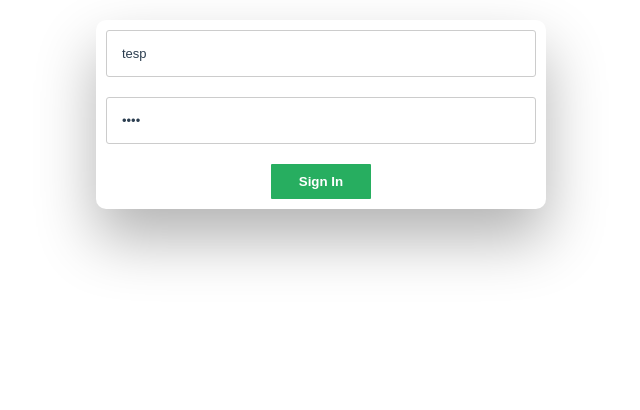
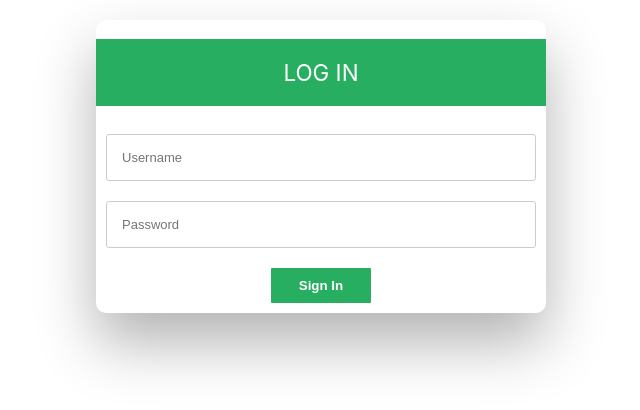
Before and after one commit to RuslanDenha/thermo_co, a React (Create React App) app: page / in a window 1280 px wide. Shown: the top 410 px of the page, without its empty margins (339-979 px from the left). Built offline with nearby package versions, Linux system fonts and the light colour scheme.

Commit message:
Login with redux + routing first step

```diff
--- a/package.json
+++ b/package.json
@@ -3,6 +3,7 @@
   "version": "0.1.0",
   "private": true,
   "dependencies": {
+    "@reduxjs/toolkit": "^1.8.3",
     "@testing-library/jest-dom": "^5.16.5",
     "@testing-library/react": "^13.3.0",
     "@testing-library/user-event": "^13.5.0",
@@ -10,6 +11,8 @@
     "classnames": "^2.3.1",
     "react": "^18.2.0",
     "react-dom": "^18.2.0",
+    "react-redux": "^8.0.2",
+    "react-router-dom": "^6.3.0",
     "react-scripts": "5.0.1",
     "web-vitals": "^2.1.4"
   },
--- a/src/App.js
+++ b/src/App.js
@@ -1,10 +1,16 @@
 import './App.css';
+import {
+    Routes,
+    Route,
+} from "react-router-dom";
 import LogIn from "Components/Pages/LogIn/LogIn";
 
 function App() {
   return (
     <div className="App">
-      <LogIn />
+        <Routes>
+            <Route path="/" element={<LogIn />} />
+        </Routes>
     </div>
   );
 }
--- a/src/Components/Pages/LogIn/LogIn.css
+++ b/src/Components/Pages/LogIn/LogIn.css
@@ -20,3 +20,13 @@
     box-shadow: 0 30px 60px 0 rgba(0,0,0,0.3);
     text-align: center;
 }
+
+.formHeader {
+    background: #27AE60;
+    padding: 20px;
+    font-size: 1.4em;
+    font-weight: normal;
+    text-align: center;
+    text-transform: uppercase;
+    color: #fff;
+}
--- a/src/Components/Pages/LogIn/LogIn.js
+++ b/src/Components/Pages/LogIn/LogIn.js
@@ -1,50 +1,50 @@
-import { useState } from "react";
+import { useState, useEffect } from "react";
+import { useSelector, useDispatch } from 'react-redux';
+import { useNavigate } from "react-router-dom";
+
 import Input from 'Components/Widgets/Input/Input';
 import Button from 'Components/Widgets/Button/Button';
 import ErrorLine from 'Components/Widgets/ErrorLine/ErrorLine';
-import axios from "axios";
+import { login, userSelector } from 'Redux/User/UserSlice'
+
 import './LogIn.css'
 
-const logInSuccess = 'logInSuccess'
-const logInFail = 'logInFail'
+const LogIn = () => {
+    const navigate = useNavigate();
+    const dispatch = useDispatch();
 
-const LogIn = () => {
-    const [username, setUsername] = useState('tesp')
-    const [password, setPassword] = useState('1234')
-    const [logInResult, setLogInResult] = useState()
+    const { isSuccess, isError, errorMessage } = useSelector(userSelector);
 
-    const onLogin = async () => {
-        try {
-            const data = new FormData()
-            data.append('username', username)
-            data.append('password', password)
+    useEffect(() => {
+        if (isSuccess) navigate("/")
+    }, [isSuccess])
 
-            await axios.post('http://127.0.0.1:8000/auth/login', data)
+    const [username, setUsername] = useState('')
+    const [password, setPassword] = useState('')
 
-            setLogInResult(logInSuccess)
-        } catch (e) {
-            setLogInResult(logInFail)
-        }
-    }
-
-    if (logInResult === logInSuccess) {
-        return (
-            <div className='wrapper' >
-                <div className='formContent'>
-                    We Logged you in!
-                </div>
-            </div>
-        )
-    }
+    const onLogin = () => {
+        dispatch(login({ username, password }));
+    };
 
     return (
         <div className='wrapper' >
             <div className='formContent'>
-                <Input type="text" value={username} onChange={setUsername}/>
-                <Input type="password" value={password} onChange={setPassword}/>
+                <h2 className='formHeader'>LOG IN</h2>
+                <Input
+                    type="text"
+                    value={username}
+                    onChange={setUsername}
+                    placeholder='Username'
+                />
+                <Input
+                    type="password"
+                    value={password}
+                    onChange={setPassword}
+                    placeholder='Password'
+                />
 
-                <ErrorLine isActive={logInResult === logInFail} >
-                    We failed to log you in
+                <ErrorLine isActive={isError} >
+                    {errorMessage}
                 </ErrorLine>
 
                 <Button onClick={onLogin}>
--- a/src/Components/Widgets/Input/Input.js
+++ b/src/Components/Widgets/Input/Input.js
@@ -1,6 +1,6 @@
 import './input.css'
 
-const Input = ({ type, value, onChange }) => {
+const Input = ({ type, value, onChange, placeholder }) => {
 
     const handleOnChange = e => onChange(e.target.value)
 
@@ -9,6 +9,7 @@ const Input = ({ type, value, onChange }) => {
             type={type}
             value={value}
             onChange={handleOnChange}
+            placeholder={placeholder}
         />
     )
 }
--- /dev/null
+++ b/src/Redux/User/UserSlice.js
@@ -0,0 +1,49 @@
+import { createSlice, createAsyncThunk } from "@reduxjs/toolkit"
+import { postRequest } from 'helper'
+
+export const login = createAsyncThunk(
+    "user/login",
+    async ({ username, password }, thunkAPI) => {
+        if (!username || !password) {
+            return thunkAPI.rejectWithValue('Form fields are empty')
+        }
+        try {
+            const data = new FormData()
+            data.append('username', username)
+            data.append('password', password)
+            const response = await postRequest('auth/login', data)
+
+            localStorage.setItem("token", response.data.access_token)
+            return { username }
+
+        } catch (e) {
+            return thunkAPI.rejectWithValue(e.response.data.detail)
+        }
+    }
+)
+
+export const userSlice = createSlice({
+    name: "user",
+    initialState: {
+        username: '',
+        isSuccess: false,
+        isError: false,
+        errorMessage: "",
+    },
+    extraReducers: {
+        [login.fulfilled]: (state, action) => {
+            state.username = action.payload.username;
+            state.isSuccess = true;
+            state.isError = false;
+            state.errorMessage = '';
+        },
+        [login.rejected]: (state, action) => {
+            state.username = null;
+            state.isSuccess = false;
+            state.isError = true;
+            state.errorMessage = action.payload;
+        }
+    }
+})
+
+export const userSelector = state => state.user
--- /dev/null
+++ b/src/Redux/store.js
@@ -0,0 +1,8 @@
+import { configureStore } from "@reduxjs/toolkit"
+import { userSlice } from "Redux/User/UserSlice"
+
+export default configureStore({
+    reducer: {
+        user: userSlice.reducer,
+    },
+})
--- /dev/null
+++ b/src/helper.js
@@ -0,0 +1,5 @@
+import axios from "axios";
+
+const baseUrl = 'http://127.0.0.1:8000/'
+
+export const postRequest = (url, data) => axios.post(`${baseUrl}${url}`, data)
--- a/src/index.js
+++ b/src/index.js
@@ -4,10 +4,19 @@ import './index.css';
 import App from './App';
 import reportWebVitals from './reportWebVitals';
 
+import { Provider } from "react-redux";
+import store from "Redux/store";
+
+import { BrowserRouter } from "react-router-dom";
+
 const root = ReactDOM.createRoot(document.getElementById('root'));
 root.render(
   <React.StrictMode>
-    <App />
+      <Provider store={store}>
+          <BrowserRouter>
+              <App />
+          </BrowserRouter>
+      </Provider>
   </React.StrictMode>
 );
 
```
Also changed, not shown: 1 other file (tests, documents, lock files or other folders).
